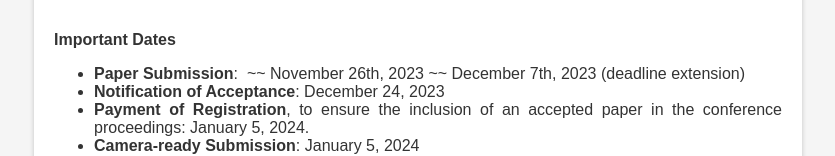
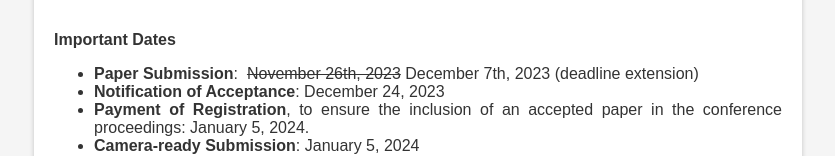
Before and after one commit to aim-abia24/aim-abia24.github.io, a plain HTML site: page index.html in a window 1280 px wide. Shown: the part 893-1049 px from the top of the page, without its empty margins (222-1057 px from the left). Drawn offline with Linux system fonts and the light colour scheme.

Commit message:
date update

```diff
--- a/index.html
+++ b/index.html
@@ -158,7 +158,7 @@
         <p>&nbsp;</p>
         <p><strong>Important Dates</strong></p>
         <ul>
-            <li><strong>Paper Submission</strong>:&nbsp; ~~ November 26th, 2023 ~~  December 7th, 2023 (deadline extension)</li>
+            <li><strong>Paper Submission</strong>:&nbsp; <s>November 26th, 2023</s> December 7th, 2023 (deadline extension)</li>
             <li><strong>Notification of Acceptance</strong>:&nbsp;December 24, 2023</li>
             <li><strong>Payment of Registration</strong>,&nbsp;to ensure the inclusion of an accepted paper in the conference
             proceedings: January 5, 2024.</li>
```
